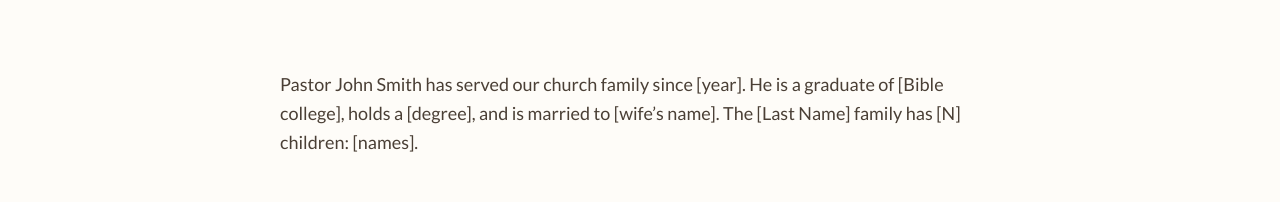
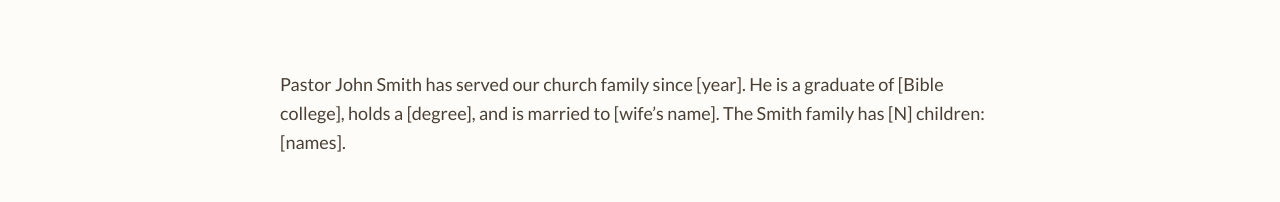
Before and after one commit to edesent/church-boilerplate, a Next.js app: page /pastor in a window 1280 px wide. Shown: the part 441-643 px from the top of the page. Built offline with nearby package versions, Linux system fonts and the light colour scheme; a web font is replaced by a local one.

Commit message:
Set family surname to Smith on pastor page

```diff
--- a/src/app/pastor/page.tsx
+++ b/src/app/pastor/page.tsx
@@ -31,7 +31,7 @@ export default function PastorPage() {
             <p className="text-lg text-text-body leading-relaxed mb-6">
               Pastor John Smith has served our church family since [year]. He is a graduate of
               [Bible college], holds a [degree], and is married to [wife&rsquo;s name].
-              The [Last Name] family has [N] children: [names].
+              The Smith family has [N] children: [names].
             </p>
             <h2 className="font-serif text-2xl font-bold text-text-dark mt-10 mb-4">
               His Heart for Ministry
```
